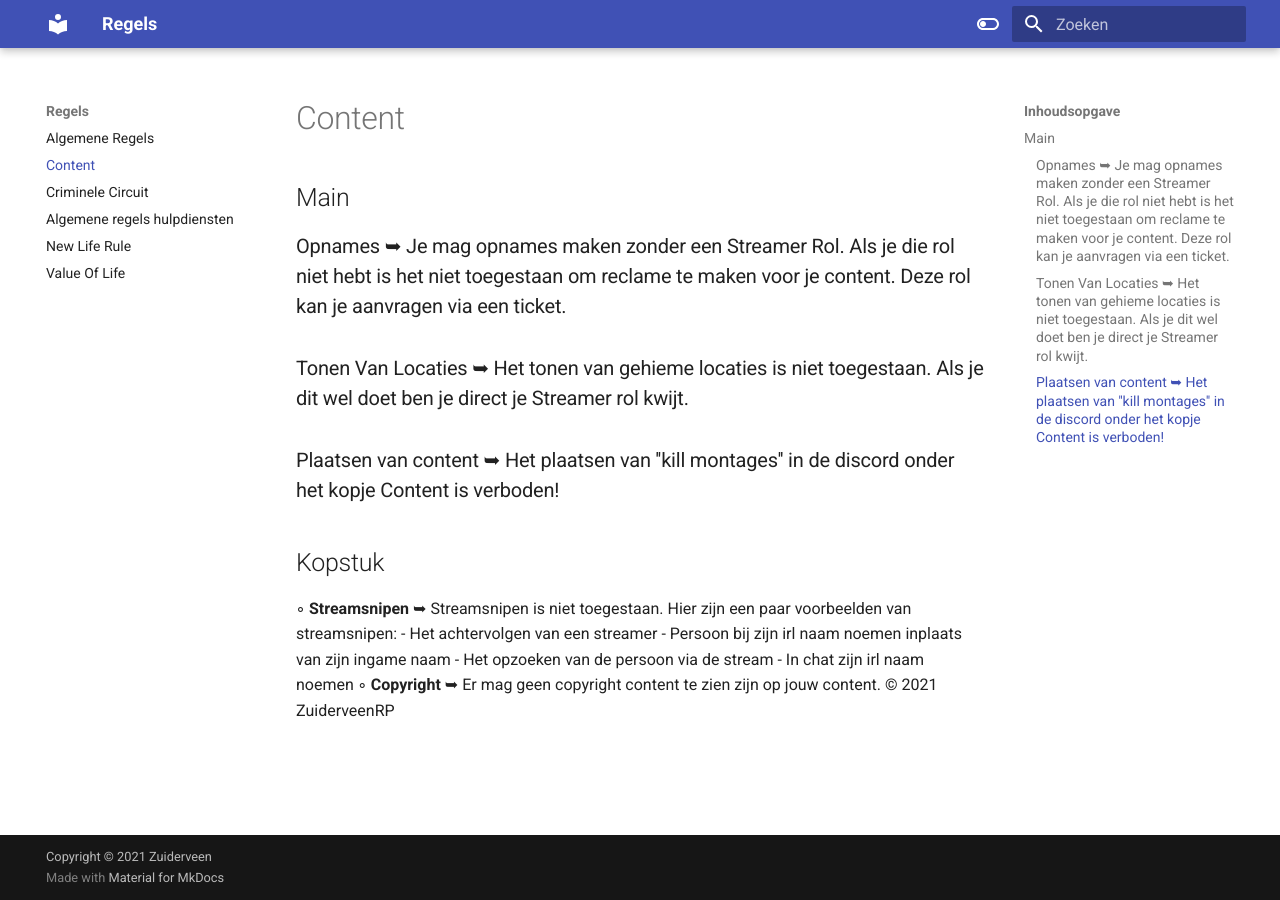
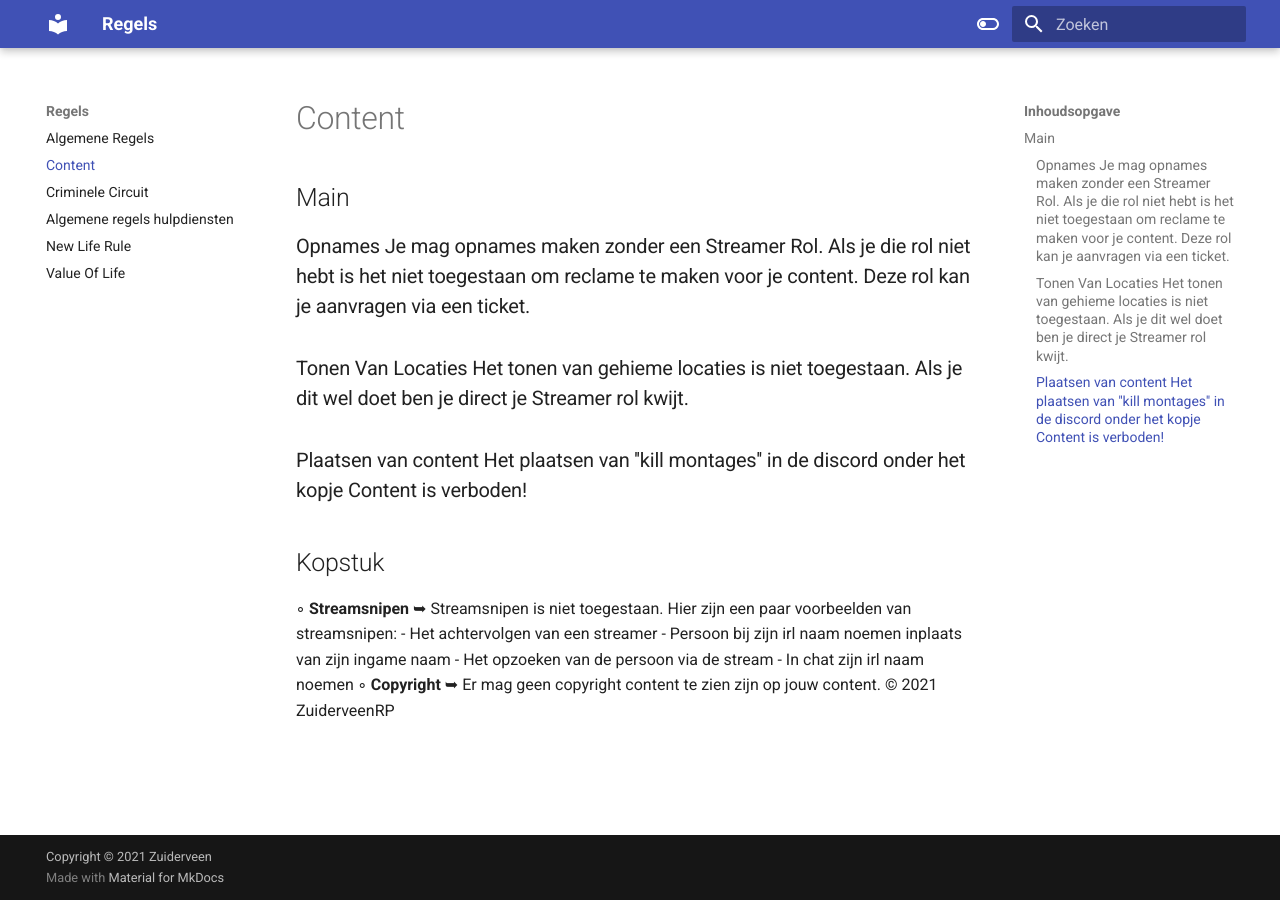
Before and after one commit to CappaWappa/Regels, an MkDocs documentation site: the page built from docs/content.md, in a window 1280 px wide. Built offline with MkDocs 1.6.1 and Material for MkDocs 9.7.7, drawn with Linux system fonts in a browser that asks for light colours.

```diff
--- a/docs/content.md
+++ b/docs/content.md
@@ -2,11 +2,11 @@
 
 ## Main
 
-### Opnames ➥ Je mag opnames maken zonder een Streamer Rol. Als je die rol niet hebt is het niet toegestaan om reclame te maken voor je content. Deze rol kan je aanvragen via een ticket.
+### Opnames Je mag opnames maken zonder een Streamer Rol. Als je die rol niet hebt is het niet toegestaan om reclame te maken voor je content. Deze rol kan je aanvragen via een ticket.
 
-### Tonen Van Locaties ➥ Het tonen van gehieme locaties is niet toegestaan. Als je dit wel doet ben je direct je Streamer rol kwijt.
+### Tonen Van Locaties Het tonen van gehieme locaties is niet toegestaan. Als je dit wel doet ben je direct je Streamer rol kwijt.
 
-### Plaatsen van content ➥ Het plaatsen van ''kill montages'' in de discord onder het kopje Content is verboden!</br>
+### Plaatsen van content Het plaatsen van ''kill montages'' in de discord onder het kopje Content is verboden!</br>
 
 <h2>Kopstuk</h1>
 
```
